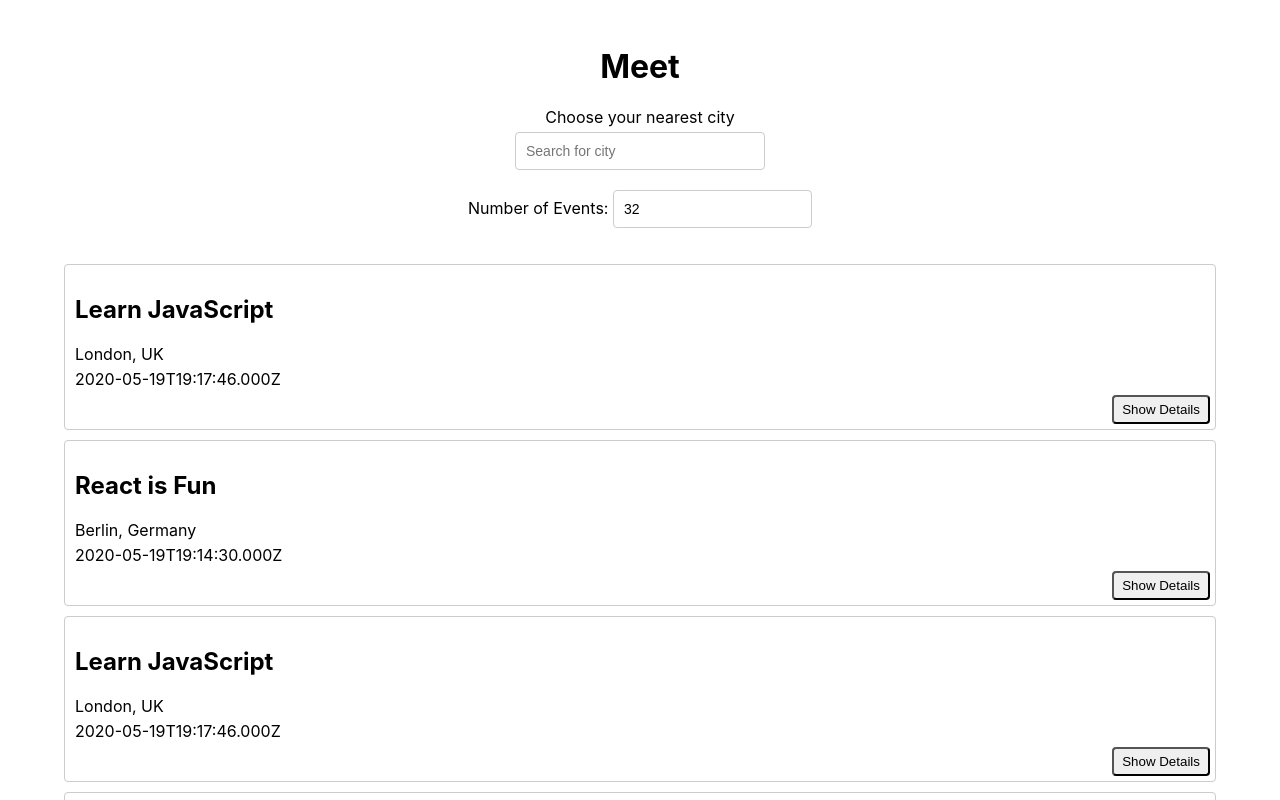
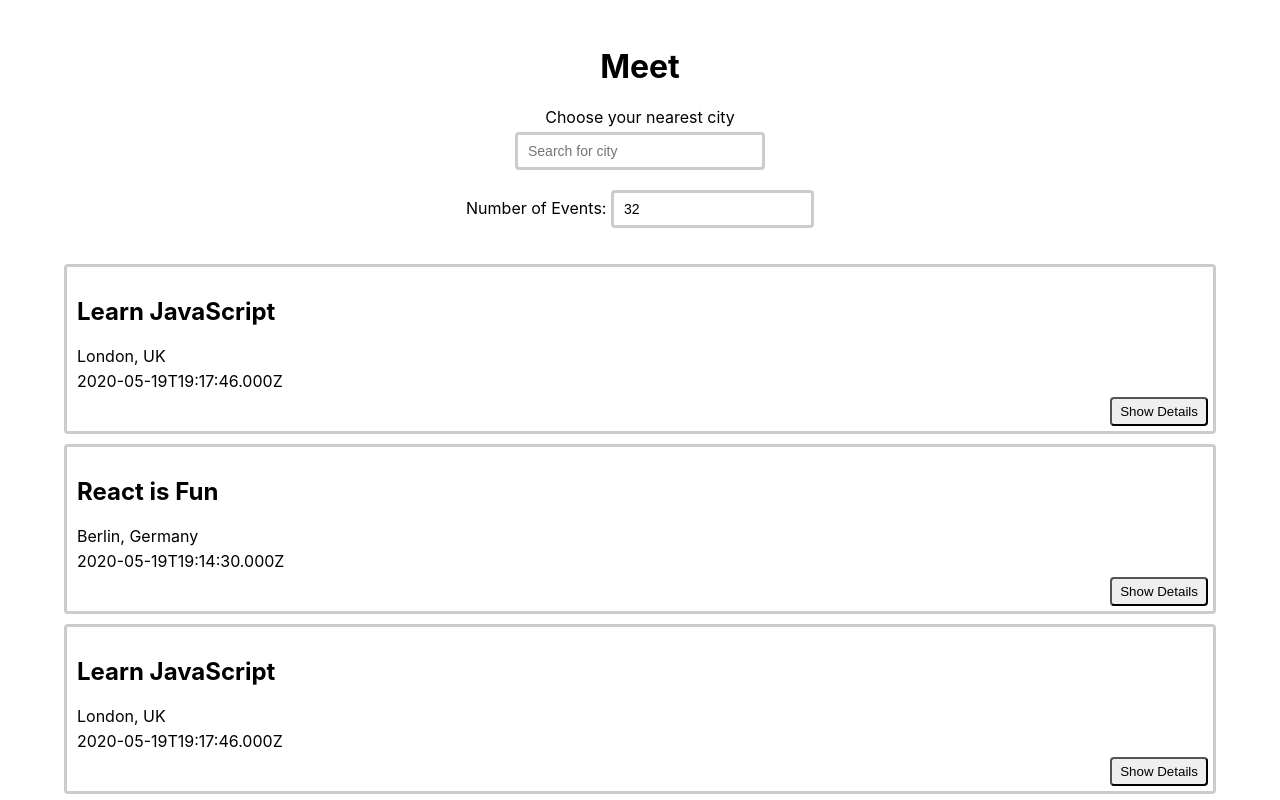
Before and after one commit to VinnieCodes/meet, a React (Create React App) app: page / in a window 1280 px wide. Shown: the top 800 px of the page. Built offline with nearby package versions, Linux system fonts and the light colour scheme.

Commit message:
Update App.css

```diff
--- a/src/App.css
+++ b/src/App.css
@@ -22,7 +22,7 @@ input[type="number"] {
   padding: 8px 6px 8px 10px;
   border-radius: 4px;
   outline: none;
-  border: 1px solid #ccc;
+  border: 3px solid #ccc;
   font-size: 14px;
   line-height: 20px;
   align-self: center;
@@ -72,7 +72,7 @@ input[type="number"] {
   padding: 10px 10px 35px;
   margin-bottom: 10px;
   text-align: left;
-  border: 1px solid #ccc;
+  border: 3px solid #ccc;
   border-radius: 4px;
   position: relative;
 }
```
